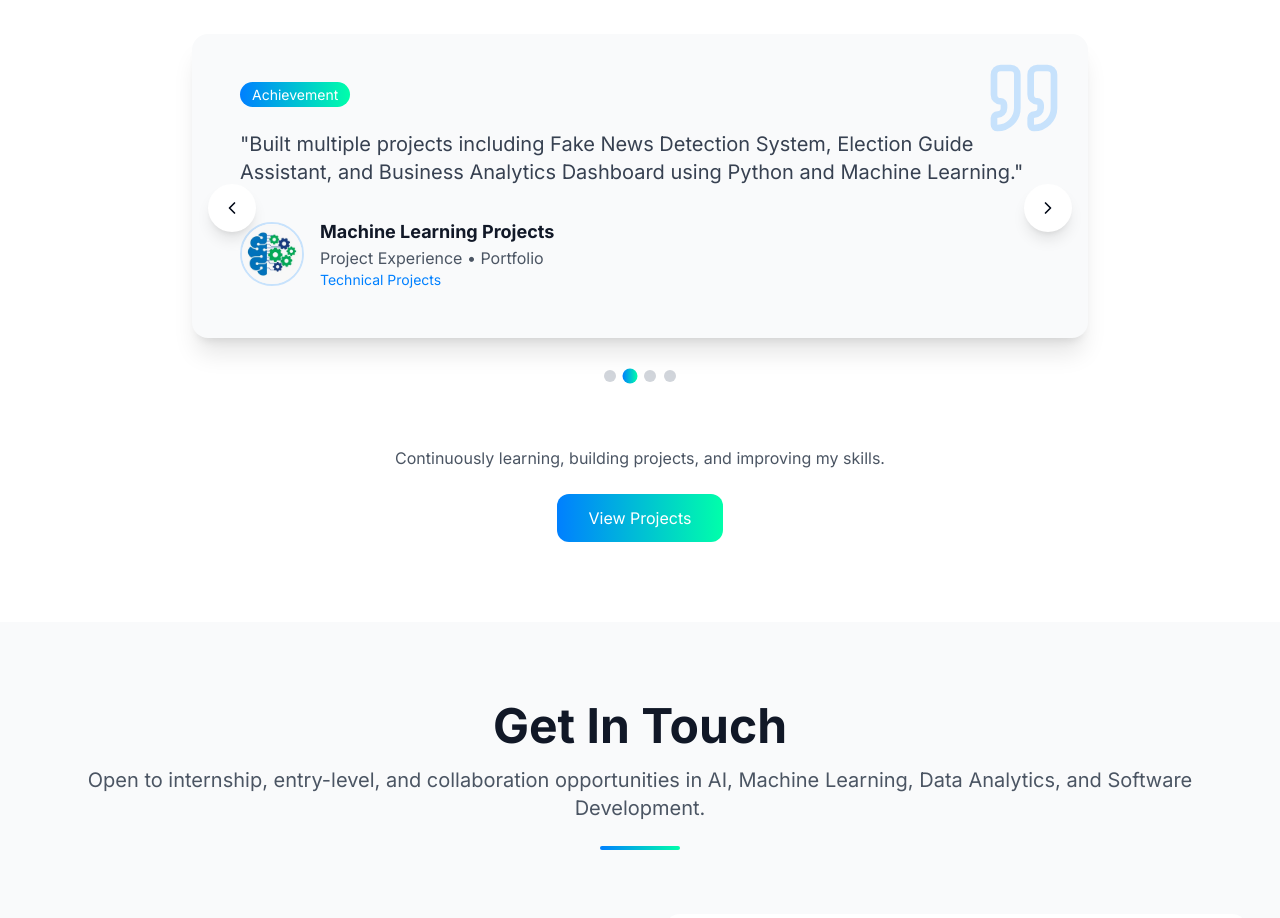
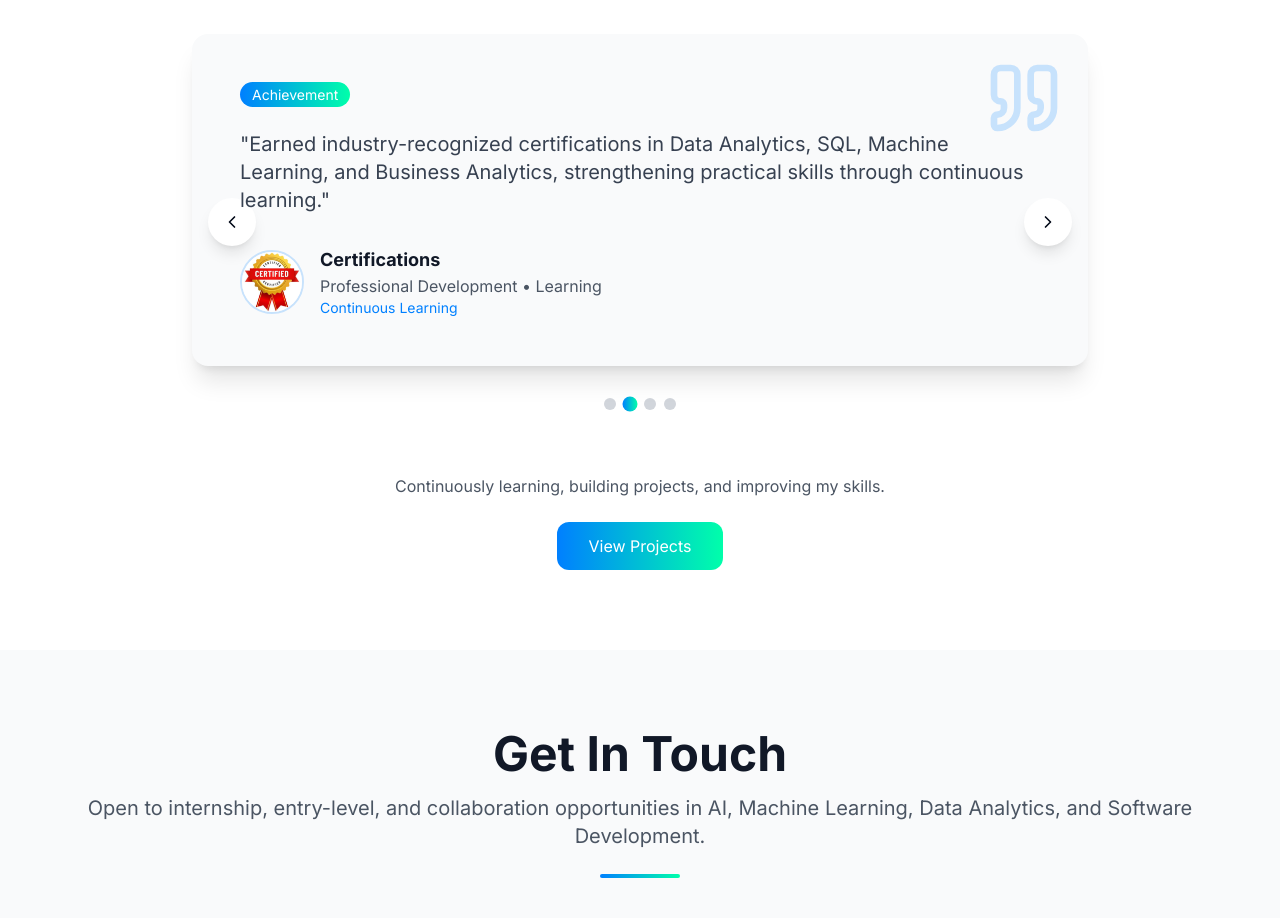
Before and after one commit to Pralay567/pralay-devfolio, a React (Vite) app: page / in a window 1280 px wide. Shown: the part 10400-11318 px from the top of the page. Built offline with nearby package versions, Linux system fonts and the light colour scheme.

Commit message:
Update Achievements.tsx

```diff
--- a/client/components/sections/Achievements.tsx
+++ b/client/components/sections/Achievements.tsx
@@ -19,23 +19,13 @@ const Achievements = () => {
 
   const achievements: Achievement[] = [
     {
-      id: 1,
-      name: 'B.Tech CSE (AI & ML)',
-      role: 'Education',
-      company: 'Brainware University',
-      image: 'clogo.jpg',
-      content:
-        'Completed Bachelor of Technology in Computer Science Engineering with specialization in Artificial Intelligence and Machine Learning.',
-      project: 'Academic Achievement',
-    },
-    {
   id: 2,
   name: 'Machine Learning Projects',
   role: 'Project Experience',
   company: 'Portfolio',
   image: 'machine.jpg',
   content:
-        'Built multiple projects including Fake News Detection System, Election Guide Assistant, and Business Analytics Dashboard using Python and Machine Learning.',
+    'Designed and deployed multiple real-world projects, including Fake News Detection, Election Guide Assistant, and Business Analytics Dashboard, demonstrating expertise in Python, Machine Learning, NLP, AI, and Data Analytics.',
   project: 'Technical Projects',
 },
 {
@@ -45,17 +35,27 @@ const Achievements = () => {
   company: 'Learning',
   image: 'certified.jpg',
   content:
-        'Completed certifications in Data Analytics, SQL, Machine Learning, and Business Analytics to strengthen practical industry skills.',
+    'Earned industry-recognized certifications in Data Analytics, SQL, Machine Learning, and Business Analytics, strengthening practical skills through continuous learning.',
   project: 'Continuous Learning',
 },
 {
   id: 4,
+  name: 'AWS User Group Kolkata',
+  role: 'Volunteer',
+  company: 'AWS Community',
+  image: 'aws.jpg',
+  content:
+    'Active volunteer at AWS User Group Kolkata, supporting community-driven technical events, engaging with developers, and contributing to knowledge-sharing initiatives in cloud computing and emerging technologies.',
+  project: 'Community Leadership',
+},
+{
+  id: 5,
   name: 'Open Source & GitHub',
   role: 'Development',
   company: 'GitHub',
   image: 'git.jpg',
   content:
-        'Actively developing and maintaining projects on GitHub while continuously improving coding, problem-solving, and software engineering practices.',
+    'Actively building, maintaining, and deploying open-source projects on GitHub while continuously improving software engineering, problem-solving, and version control practices.',
   project: 'Portfolio Development',
 },
   ];
```
Lines whose indentation alone changed are shown as unchanged.
